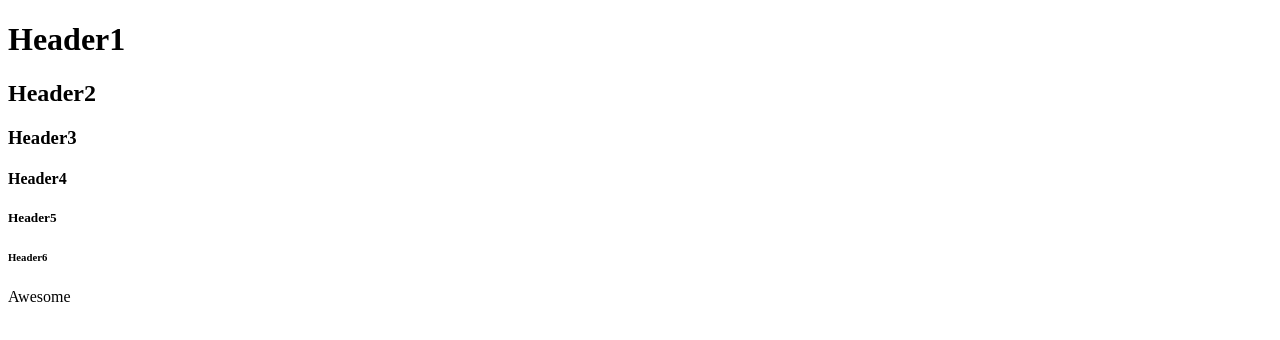
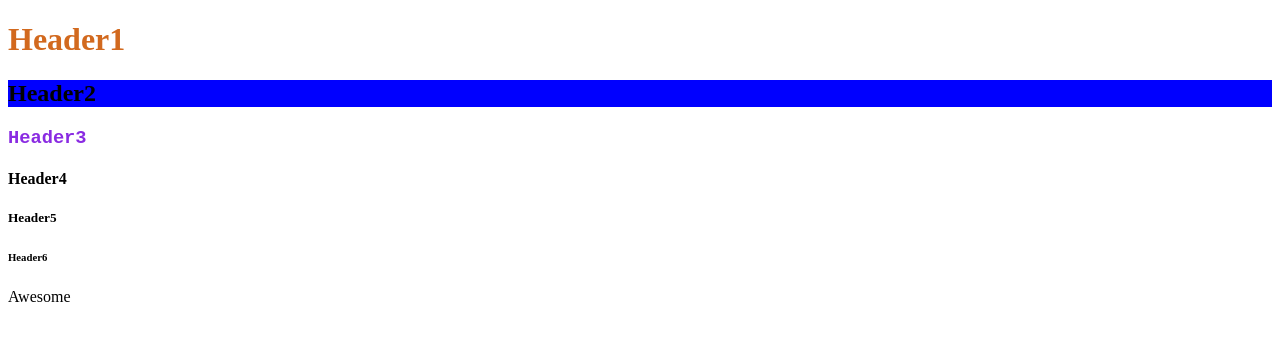
Before and after one commit to RogueAni/LocalTestRepo, a plain HTML site: page BasicWebDev/index.html in a window 1280 px wide. Drawn offline with Linux system fonts and the light colour scheme.

Commit message:
Inline styling

```diff
--- a/BasicWebDev/index.html
+++ b/BasicWebDev/index.html
@@ -4,9 +4,9 @@
         <title>Relearning Web Dev</title>
     </head>
     <body>
-        <h1>Header1</h1>
-        <h2>Header2</h2>
-        <h3>Header3</h3>
+        <h1 style="color: chocolate;">Header1</h1>
+        <h2 style="background-color: blue;">Header2</h2>
+        <h3 style="font-family: 'Courier New', Courier, monospace;color: blueviolet;">Header3</h3>
         <h4>Header4</h4>
         <h5>Header5</h5>
         <h6>Header6</h6>
```
